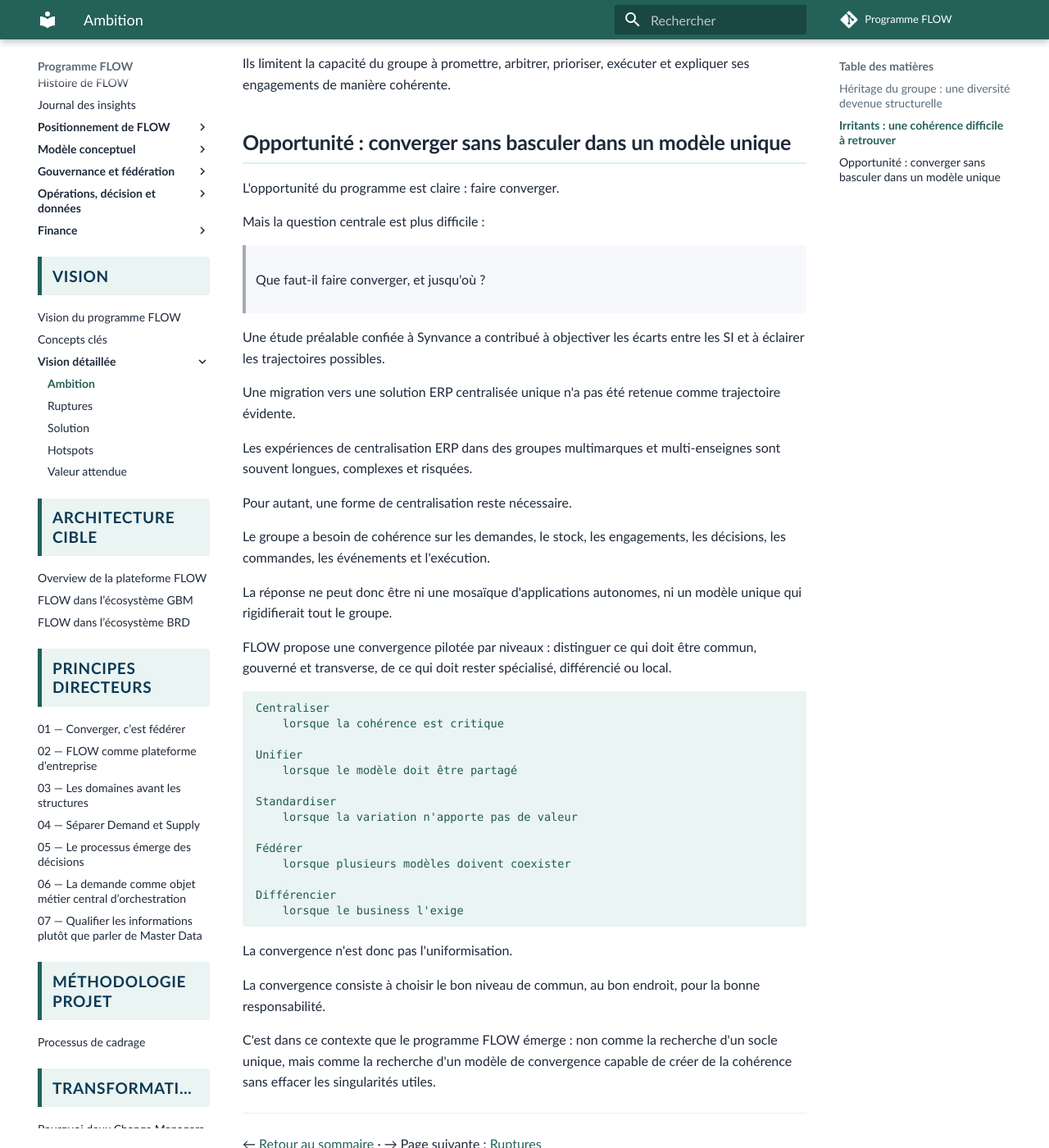
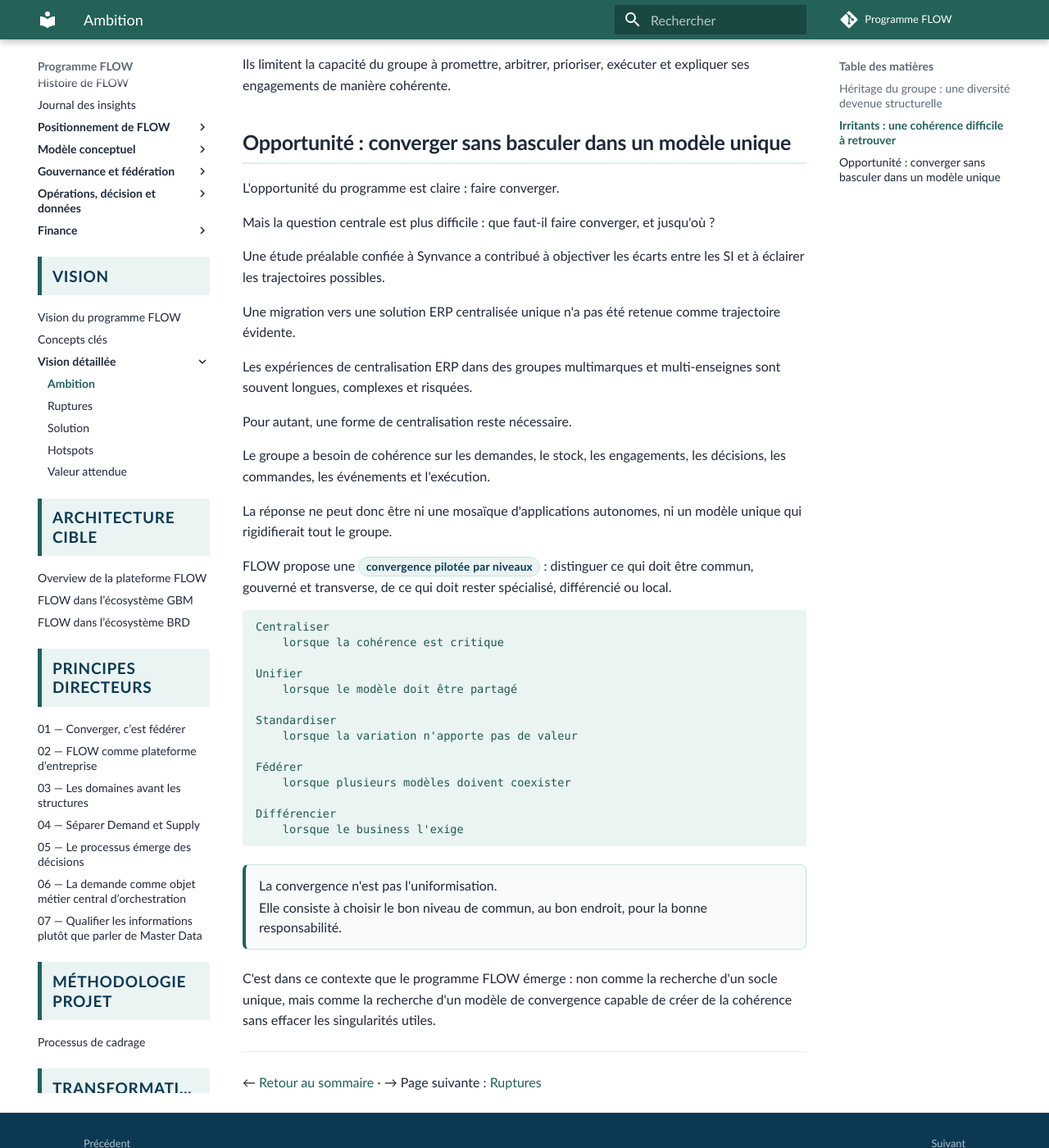
Before and after one commit to laurent-sintes/FLOW-Program, an MkDocs documentation site: the page built from docs/vision/vision-detaillee/1-ambition-et-contexte.md, in a window 1280 px wide and 1400 px high, scrolled down 1900 px. Shown: the whole window at 82% size. Built offline with MkDocs 1.6.1 and Material for MkDocs 9.7.7, drawn with Linux system fonts in a browser that asks for light colours; comment, search, counter and statistics services are not loaded; some of the changed text lies outside the part shown.

Commit message:
Harmoniser le style du chapitre ambition

````diff
--- a/docs/vision/vision-detaillee/1-ambition-et-contexte.md
+++ b/docs/vision/vision-detaillee/1-ambition-et-contexte.md
@@ -1,6 +1,6 @@
 # Ambition : converger
 
-Le Groupe Beaumanoir doit réussir une convergence complexe.
+Le Groupe Beaumanoir doit réussir une <span class="flow-keyword">convergence</span> complexe.
 
 Il doit créer du commun entre des marques, canaux, business models et héritages IT très différents, sans perdre les singularités qui font leur valeur.
 
@@ -8,7 +8,7 @@
 
 Elle ne peut pas non plus être une centralisation ERP classique qui chercherait à faire rentrer toute la diversité du groupe dans un modèle unique.
 
-L'ambition de FLOW est de construire un socle commun là où la cohérence est critique — demandes, stock, promesses, décisions, allocation, exécution, événements et exceptions — tout en laissant les marques, canaux et domaines spécialisés conserver leur autonomie là où elle crée de la valeur.
+L'ambition de FLOW est de construire un socle commun là où la cohérence est critique — <span class="flow-keyword">demandes</span>, <span class="flow-keyword">stock</span>, <span class="flow-keyword">promesses</span>, <span class="flow-keyword">décisions</span>, allocation, exécution, événements et exceptions — tout en laissant les marques, canaux et domaines spécialisés conserver leur autonomie là où elle crée de la valeur.
 
 FLOW porte donc une ambition de convergence fédérée.
 
@@ -63,9 +63,7 @@
 
 L'opportunité du programme est claire : faire converger.
 
-Mais la question centrale est plus difficile :
-
-> Que faut-il faire converger, et jusqu'où ?
+Mais la question centrale est plus difficile : que faut-il faire converger, et jusqu'où ?
 
 Une étude préalable confiée à Synvance a contribué à objectiver les écarts entre les SI et à éclairer les trajectoires possibles.
 
@@ -79,7 +77,7 @@
 
 La réponse ne peut donc être ni une mosaïque d'applications autonomes, ni un modèle unique qui rigidifierait tout le groupe.
 
-FLOW propose une convergence pilotée par niveaux : distinguer ce qui doit être commun, gouverné et transverse, de ce qui doit rester spécialisé, différencié ou local.
+FLOW propose une <span class="flow-keyword">convergence pilotée par niveaux</span> : distinguer ce qui doit être commun, gouverné et transverse, de ce qui doit rester spécialisé, différencié ou local.
 
 ```text
 Centraliser
@@ -98,9 +96,10 @@
     lorsque le business l'exige
 ```
 
-La convergence n'est donc pas l'uniformisation.
-
-La convergence consiste à choisir le bon niveau de commun, au bon endroit, pour la bonne responsabilité.
+<div class="flow-conviction">
+  <p>La convergence n'est pas l'uniformisation.</p>
+  <p>Elle consiste à choisir le bon niveau de commun, au bon endroit, pour la bonne responsabilité.</p>
+</div>
 
 C'est dans ce contexte que le programme FLOW émerge : non comme la recherche d'un socle unique, mais comme la recherche d'un modèle de convergence capable de créer de la cohérence sans effacer les singularités utiles.
 
````
